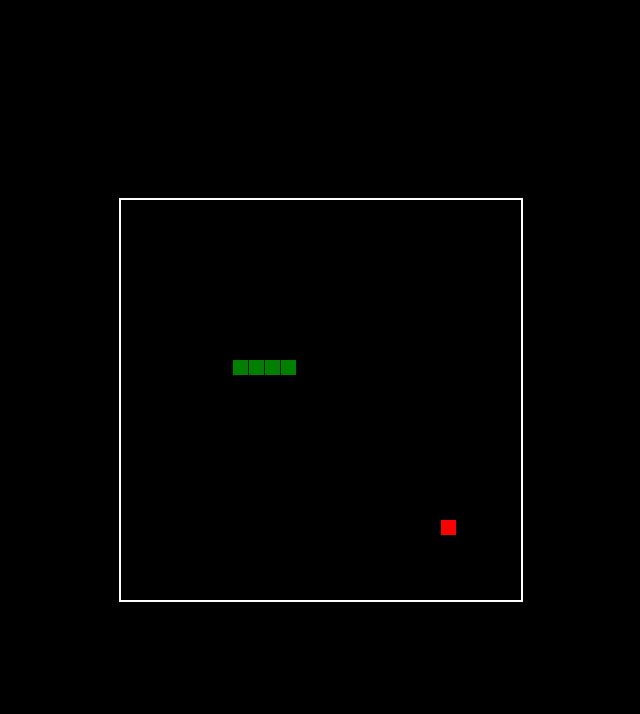
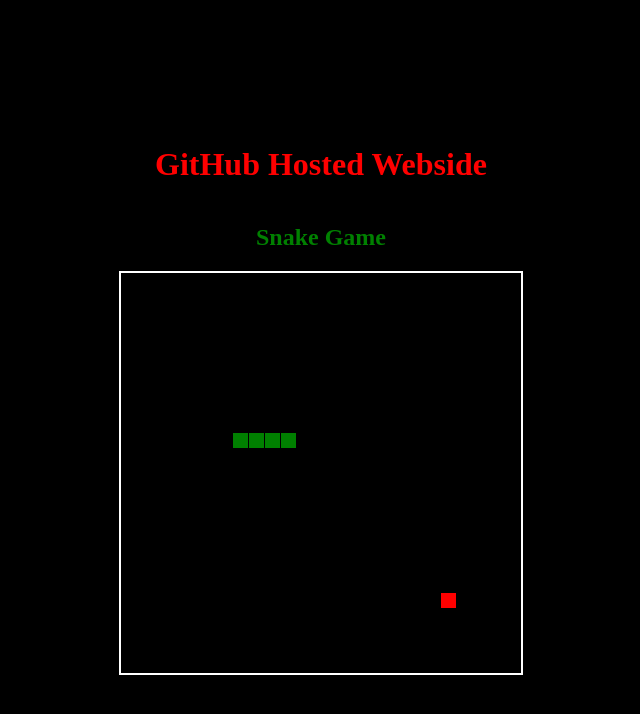
Before and after one commit to psk100/psk100.github.io, a website: page index.html in a window 1280 px wide. Shown: the whole page, without its empty margins (319-959 px from the left). Drawn offline with Linux system fonts and the light colour scheme.

Commit message:
snake update with title

```diff
--- a/index.html
+++ b/index.html
@@ -1,8 +1,9 @@
 <!DOCTYPE html>
 <html>
-
 <head>
-	<title>Snake</title>
+	<title>Snake Game</title>
+	<h1>GitHub Hosted Webside</h2>
+	<h2>Snake Game</h1>
 	<style>
 		html,
 		body {
@@ -15,11 +16,18 @@
 			display: flex;
 			align-items: center;
 			justify-content: center;
+			flex-direction:column;
 		}
 
 		canvas {
 			border: 2px solid white;
 		}
+		h1{
+color:red;
+}
+h2{
+color:green;
+}
 
 	</style>
 </head>
```
